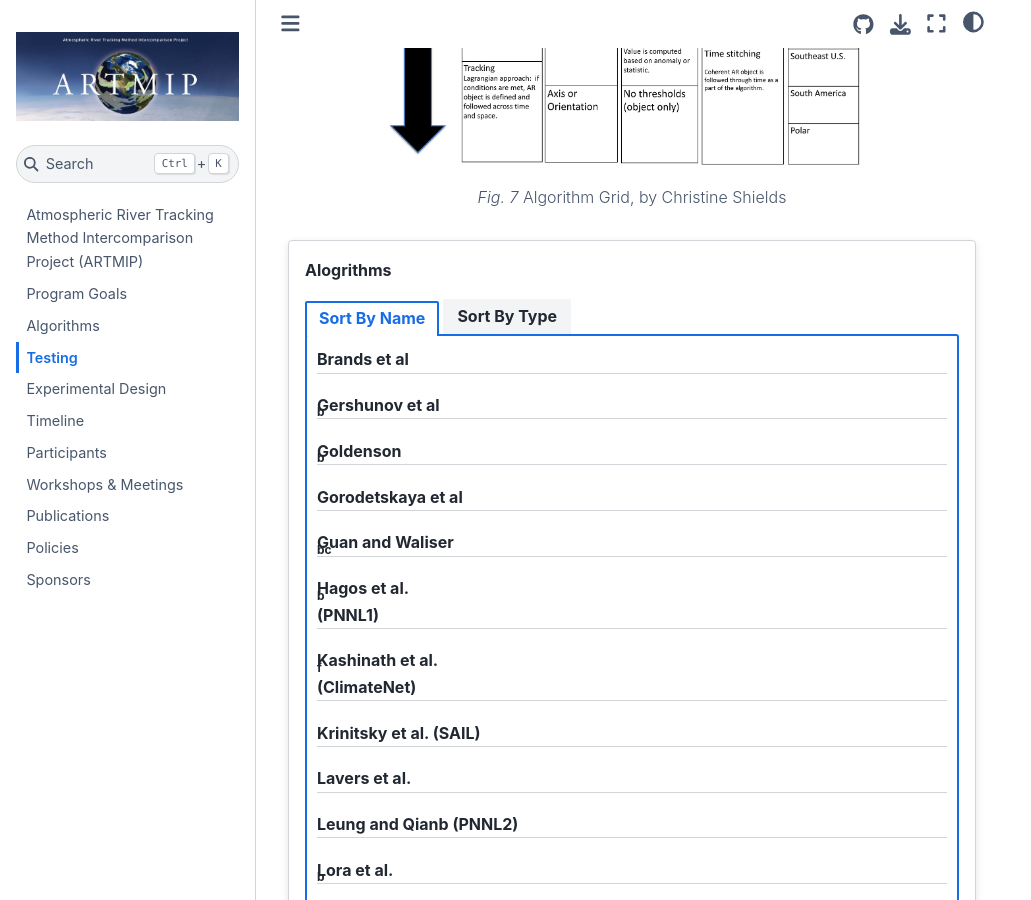
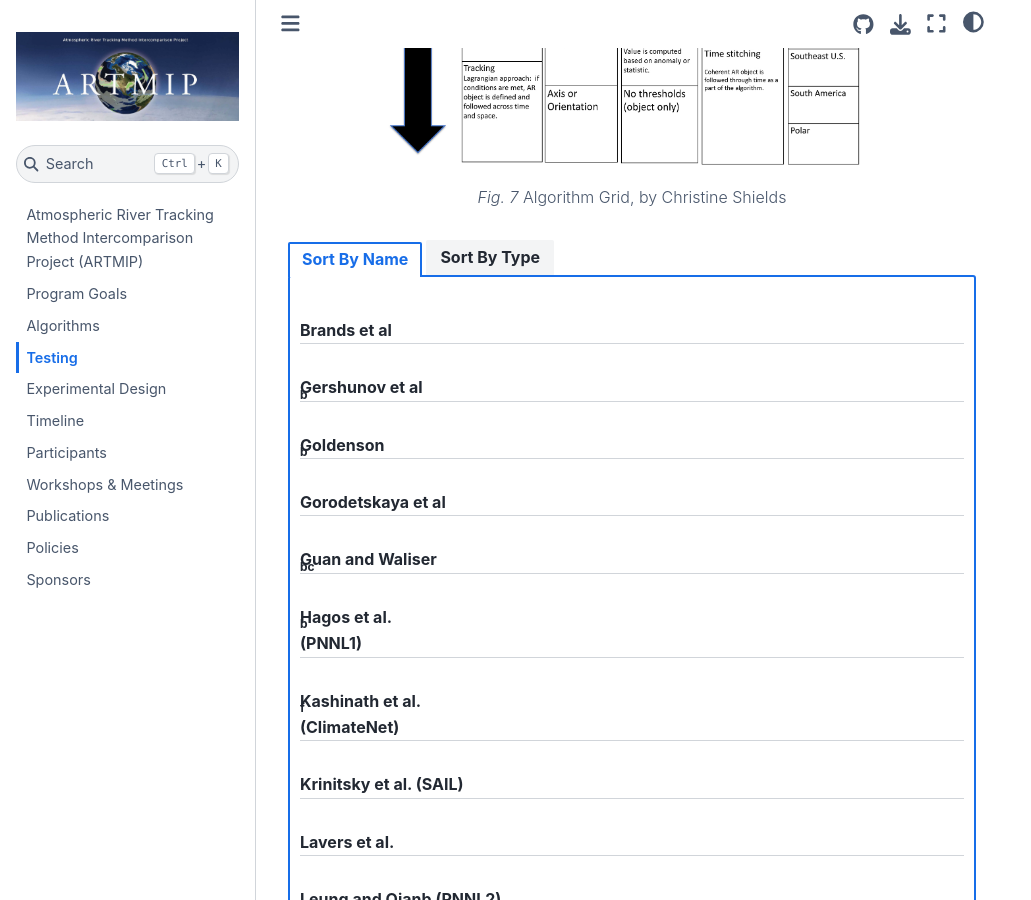
Before and after one commit to NCAR/ARTMIP, a Jupyter Book: the page built from book/algorithms-test.md, in a window 1280 px wide and 900 px high, scrolled down 373 px. Shown: the whole window, without its empty margins (0-1031 px from the left). Built offline with Jupyter Book 1.0.4 settings and Sphinx 7.4.7 and the Sphinx Book theme 1.1.4, drawn with Linux system fonts in a browser that asks for light colours.

Commit message:
Maybe tab in tab in card is too many layers

```diff
--- a/book/algorithms-test.md
+++ b/book/algorithms-test.md
@@ -15,7 +15,7 @@
 :::
 
 
-::::::{card} Alogrithms
+<!---::::::{card} Alogrithms--->
 
 :::::{tab-set}
 ::::{tab-item} Sort By Name
@@ -435,7 +435,7 @@
 ::::
 
 :::::
-::::::
+<!---::::::--->
 
 
 <sup>a</sup>ZN relative threshold formula: <math>Q >= Q<sub>zonal_mean</sub> + AR<sub>coeff</sub> (Q<sub>zonalmax</sub> – Q<sub>zonamean</sub>)</math> where Q = moisture variable, either IVT (kg m<sup>-1</sup>s<sup>-1</sup>) or IWV(cm). AR<sub>coeff</sub> = 0.3 except where noted (Zhu and Newell, 1998). The Gorodetskaya method uses Qsat, where Qsat represents maximum moisture holding capacity calculated based on temperature (Clausius-Clapeyron), an important distinction for polar ARs. Additional analysis on the ZN method can be found in Newman et al., 201
```
